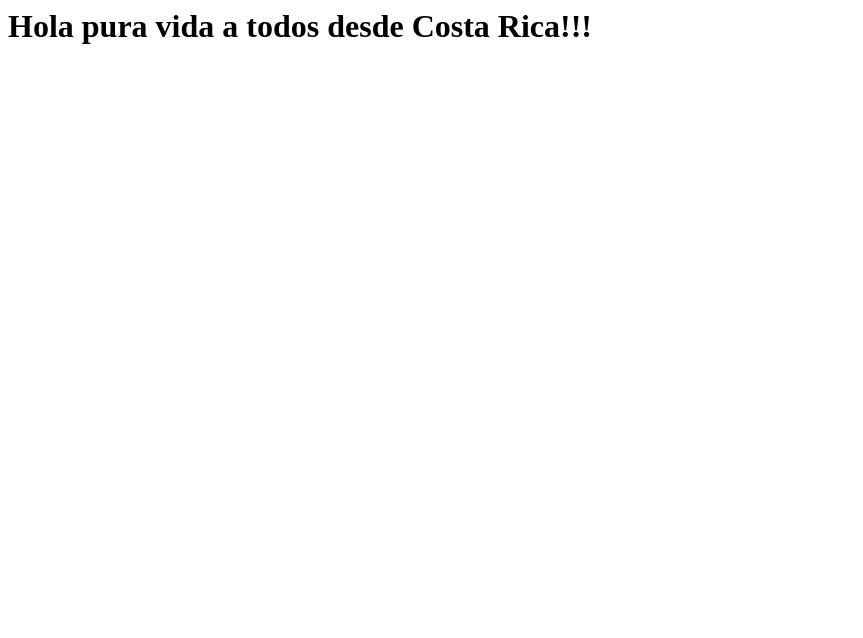
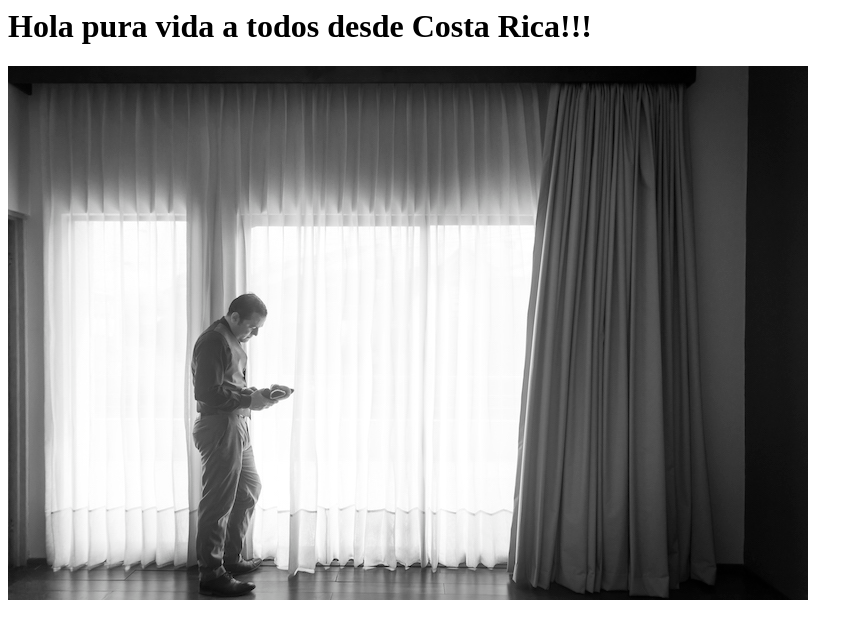
Before and after one commit to erickbrenes07/erickbrenes07.github.io, a plain HTML site: page index.html in a window 1280 px wide. Shown: the whole page, without its empty margins (0-863 px from the left). Drawn offline with Linux system fonts and the light colour scheme.

Commit message:
segunda modificacion

```diff
--- a/index.html
+++ b/index.html
@@ -2,4 +2,7 @@
     <h1>
         Hola pura vida a todos desde Costa Rica!!!
     </h1>
-</html>
+    <div>
+        <img src="Erick.jpg" height="534">
+    </div>
+    </html>
```
Also changed, not shown: Erick.jpg (added), 1 other file.
